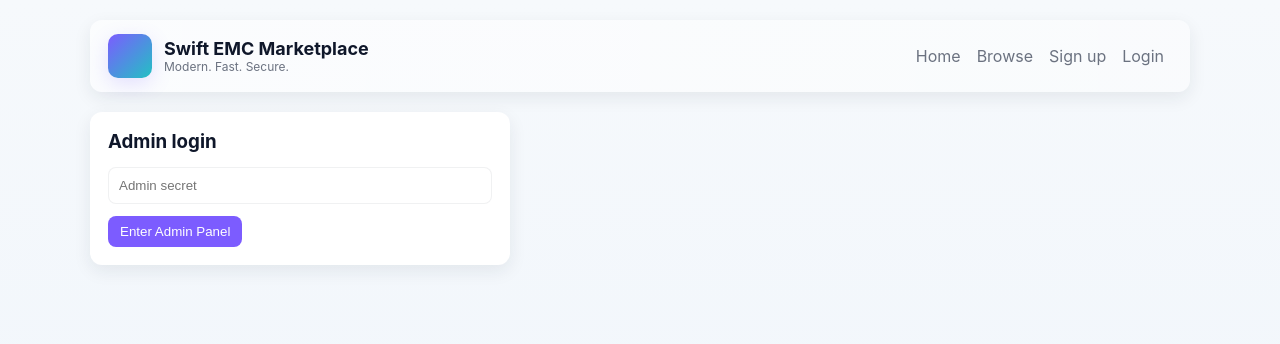
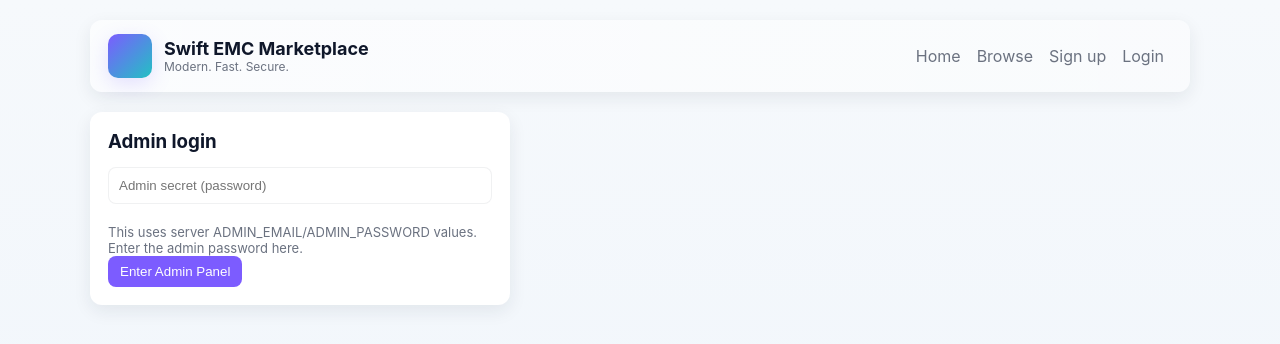
Before and after one commit to Emmymoks/swift-emc-marketplace, a React (Vite) app in the folder frontend/: page /admin-login in a window 1280 px wide. Shown: the top 344 px of the page. Built offline with nearby package versions, Linux system fonts and the light colour scheme.

Commit message:
Update AdminLogin.jsx

```diff
--- a/frontend/src/pages/AdminLogin.jsx
+++ b/frontend/src/pages/AdminLogin.jsx
@@ -10,10 +10,9 @@ export default function AdminLogin(){
   async function submit(e){
     e.preventDefault(); setLoading(true);
     try{
-      // very simple: try to load admin pending listings with secret to validate
-      const res = await axios.get((import.meta.env.VITE_API_URL||'http://localhost:5000') + '/api/admin/listings', { headers: { 'x-admin-secret': secret } });
+      const res = await axios.post((import.meta.env.VITE_API_URL||'http://localhost:5000') + '/api/admin/login', { password: secret });
       // store secret temporarily in sessionStorage for admin panel actions
-      sessionStorage.setItem('admin_secret', secret)
+      sessionStorage.setItem('admin_secret', res.data.secret || secret)
       nav('/Adminpanel')
     }catch(err){ alert('Invalid admin secret'); }
     setLoading(false);
@@ -22,7 +21,8 @@ export default function AdminLogin(){
   return (
     <form onSubmit={submit} className="page" style={{maxWidth:420}}>
       <h3>Admin login</h3>
-      <input placeholder="Admin secret" type="password" value={secret} onChange={e=>setSecret(e.target.value)} required/>
+      <input placeholder="Admin secret (password)" type="password" value={secret} onChange={e=>setSecret(e.target.value)} required/>
+      <div style={{marginTop:8,fontSize:13}} className="muted">This uses server ADMIN_EMAIL/ADMIN_PASSWORD values. Enter the admin password here.</div>
       <button className="btn" type="submit" disabled={loading}>{loading? 'Signing in...':'Enter Admin Panel'}</button>
     </form>
   )
```
